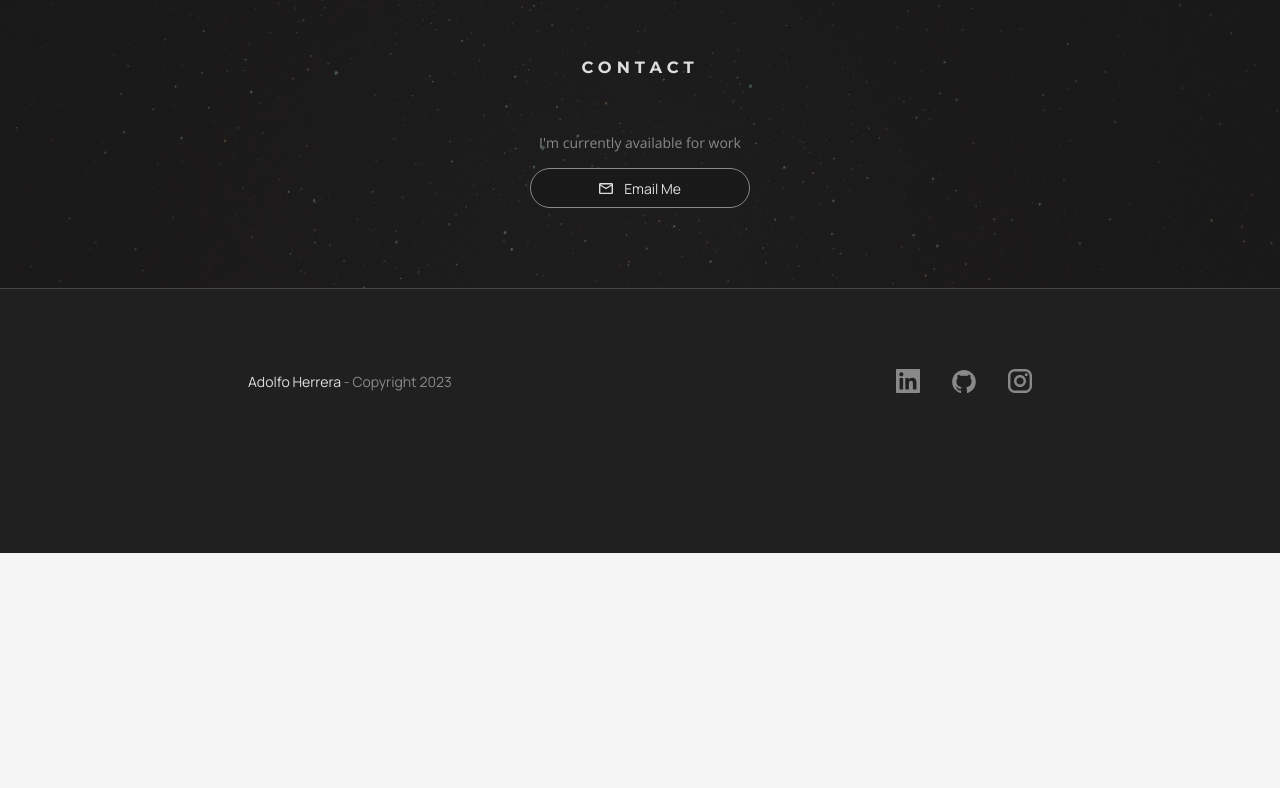
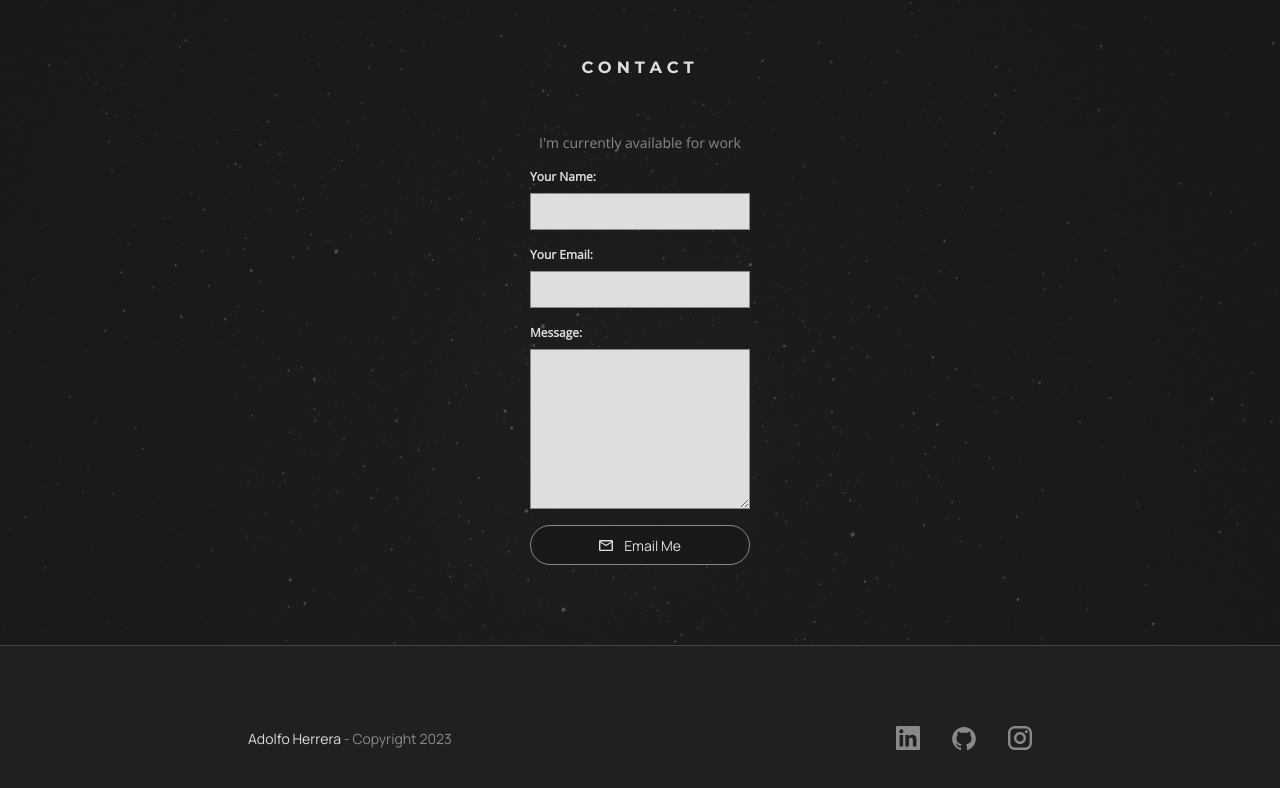
Before and after one commit to Wolfushima/portfolio, a React (Create React App) app: page / in a window 1280 px wide. Shown: the part 5557-6345 px from the top of the page. Before the commit the page ends 6110 px from the top, so only its background shows below. Built offline with nearby package versions, Linux system fonts and the light colour scheme; a web font is replaced by a local one.

Commit message:
Update Contact, add form

```diff
--- a/src/components/Contact.jsx
+++ b/src/components/Contact.jsx
@@ -1,7 +1,8 @@
 import React from 'react';
 import EmailIcon from '../assets/contact/email-icon.svg';
 
-const Contact = () => (
+const Contact = () => {
+  return (
     <section id="contact" className="contact">
       <div className="contact__wrapper">
         <div className="contact__container">
@@ -11,15 +12,38 @@ const Contact = () => (
           <div className="contact__msg">
             <p>I&apos;m currently available for work</p>
           </div>
+          <form
+            name="contact"
+            method="POST"
+            data-netlify="true"
+            className="contact__form"
+          >
+            <div>
+              <label htmlFor="name">
+                Your Name: <input type="text" name="name" />
+              </label>
+            </div>
+            <div>
+              <label htmlFor="email">
+                Your Email: <input type="email" name="email" />
+              </label>
+            </div>
+            <div>
+              <label htmlFor="message">
+                Message: <textarea name="message" />
+              </label>
+            </div>
             <div className="contact__button">
-          <button type="button">
+              <button type="submit">
                 <img src={EmailIcon} alt="Email" />
                 <p>Email Me</p>
               </button>
             </div>
+          </form>
         </div>
       </div>
     </section>
   );
+};
 
 export default Contact;
--- a/src/sass/_contact.scss
+++ b/src/sass/_contact.scss
@@ -49,4 +49,50 @@
       }
     }
   }
+  &__form {
+    display: flex;
+    flex-direction: column;
+    justify-content: center;
+    align-items: center;
+    width: 220px;
+    min-width: 220px;
+    gap: 1rem;
+    div,
+    input,
+    textarea {
+      width: 100%;
+    }
+    label {
+      display: flex;
+      flex-direction: column;
+      justify-content: center;
+      align-items: flex-start;
+      gap: 0.5rem;
+      font-size: $font-xsm;
+      font-family: 'Open Sans', sans-serif;
+      color: $light-text;
+      font-weight: 900;
+    }
+    input,
+    textarea {
+      background: $bg-light;
+      border-radius: none;
+      border: 1px solid $grey-text;
+      padding: 0.5rem;
+      font-size: $font-sm;
+      font-family: 'Open Sans', sans-serif;
+      color: $dark-grey-text;
+    }
+    input:focus,
+    textarea:focus {
+      outline: 1px solid $grey-text;
+      box-shadow: 0 0 1px $grey-text;
+    }
+    input {
+      height: auto;
+    }
+    textarea {
+      height: 160px;
+    }
+  }
 }
```
Lines whose indentation alone changed are shown as unchanged.
